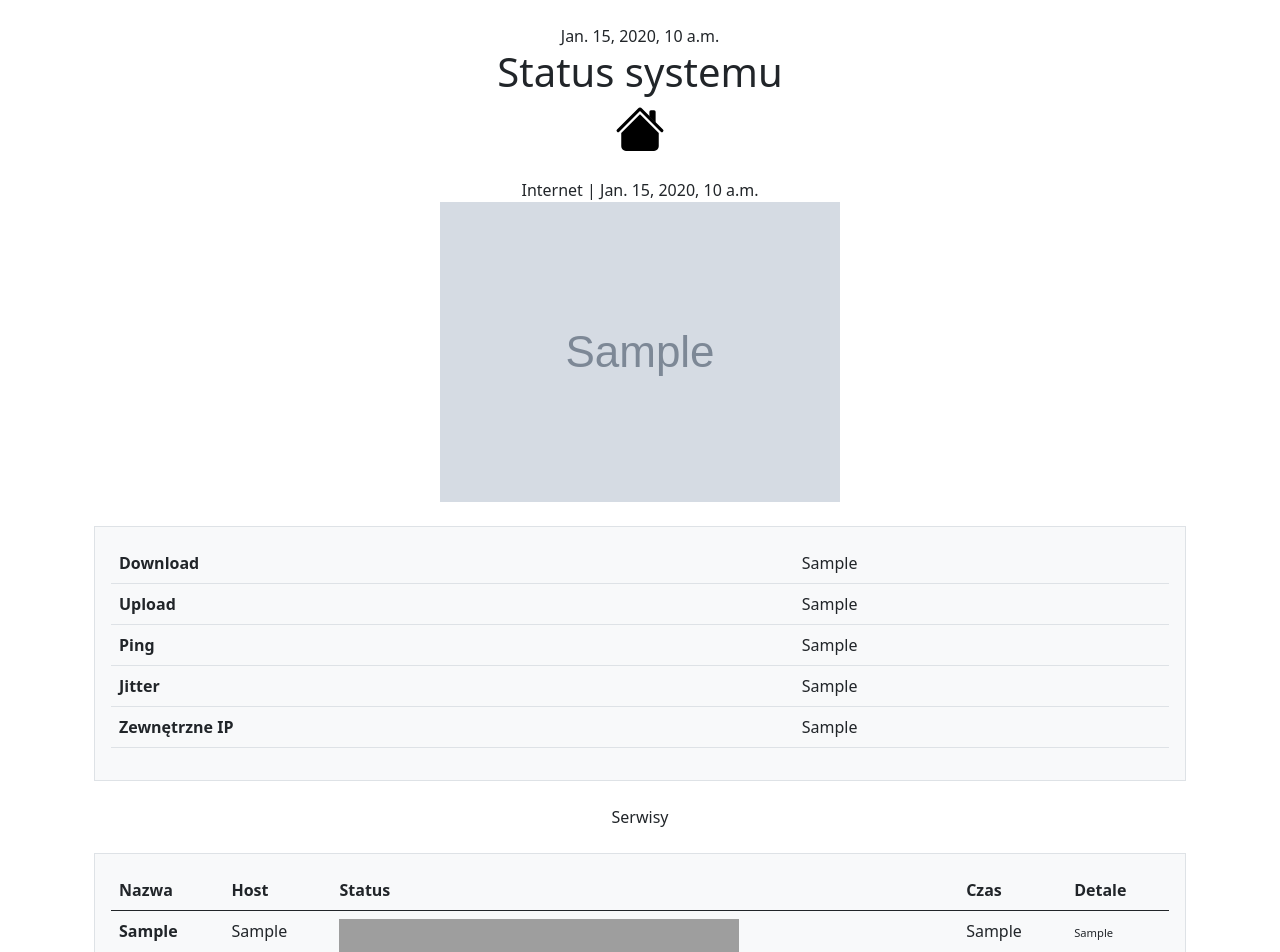
After one commit to konradgrodek/BHS_WebInfo, a Django app: template BHS_Info/info/templates/system_status.html in a window 1280 px wide. The commit adds this page. Shown: the top 952 px of the page. Run offline with Django 3.2, Linux system fonts and the light colour scheme; the template is opened without the code that fills it: most values are stand-ins (such as "Sample title", 1, 10 or a date in 2020); grey boxes marked "Sample" are stand-in pictures; grey boxes are pictures that could not be loaded.

Commit message:
+ New page: System Status (/sys_status)

```diff
--- a/BHS_Info/info/templates/index.html
+++ b/BHS_Info/info/templates/index.html
@@ -211,7 +211,7 @@
 
     <div align="center">
       <span class="border p-2" style="font-size:0.8em; --bs-border-opacity: .5;">
-        Status systemu | {{system_status_tm}} <img src="{% static 'info/' %}{{internet_icon}}"> internet | {{internet_tm}} | {{internet_download}} |
+        <a href="/sys_status">Status systemu</a> | {{system_status_tm}} <img src="{% static 'info/' %}{{internet_icon}}"> internet | {{internet_tm}} | {{internet_download}} |
          {{internet_upload}} | {{internet_ping}}, <img src="{% static 'info/' %}{{database_icon}}"> db,
         <img src="{% static 'info/' %}{{activities_icon}}"> services {{activities_up}}/{{activities_warn}}/{{activities_down}}
       </span>
--- /dev/null
+++ b/BHS_Info/info/templates/system_status.html
@@ -0,0 +1,117 @@
+<!doctype html>
+<html lang="pl">
+  <head>
+    {% load static %}
+    <link rel="icon" href="{% static 'info/house-fill.svg' %}" sizes="any">
+    <!-- Required meta tags -->
+    <meta charset="utf-8">
+    <meta name="viewport" content="width=device-width, initial-scale=1">
+
+    <!-- Bootstrap CSS -->
+    <link href="https://cdn.jsdelivr.net/npm/bootstrap@5.0.0-beta1/dist/css/bootstrap.min.css" rel="stylesheet" integrity="sha384-giJF6kkoqNQ00vy+HMDP7azOuL0xtbfIcaT9wjKHr8RbDVddVHyTfAAsrekwKmP1" crossorigin="anonymous">
+
+    <title>Co w serwerach piszczy</title>
+  </head>
+  <body>
+    <!-- Bootstrap Bundle with Popper -->
+    <script src="https://cdn.jsdelivr.net/npm/bootstrap@5.0.0-beta1/dist/js/bootstrap.bundle.min.js" integrity="sha384-ygbV9kiqUc6oa4msXn9868pTtWMgiQaeYH7/t7LECLbyPA2x65Kgf80OJFdroafW" crossorigin="anonymous"></script>
+
+    <br>
+
+    <div class="container" align="center">
+      {{the_date}}
+    </div>
+
+    <h1 align="center">Status systemu</h1>
+
+    <div class="container" align="center">
+      <a href="/"><img width="50px" src="{% static 'info/house-fill.svg' %}"></a>
+    </div>
+    <br>
+    <div class="container px-4" align="center">
+      <div class="row gx-5">
+        <div class="col-sm">
+          Internet | {{inet_date}}<br>
+          <img src="{% static 'info/' %}{{inet_icon}}">
+        </div>
+      </div>
+      <br>
+      <div class="row gx-5">
+        <div class="col-sm">
+          <div class="p-3 border bg-light">
+            <table class="table">
+              <tbody>
+                <tr><th scope="col">Download</th><td>{{inet_down}}</td></tr>
+                <tr><th scope="col">Upload</th><td>{{inet_up}}</td></tr>
+                <tr><th scope="col">Ping</th><td>{{inet_ping}}</td></tr>
+                <tr><th scope="col">Jitter</th><td>{{inet_jitter}}</td></tr>
+                <tr><th scope="col">Zewnętrzne IP</th><td>{{inet_ip}}</td></tr>
+              </tbody>
+            </table>
+          </div>
+        </div>
+      </div>
+    </div>
+    <br>
+    <div class="container px-4" align="center">
+      <div class="row gx-5">
+        <div class="col-sm">
+          Serwisy
+        </div>
+      </div>
+      <br>
+      <div class="row gx-5">
+        <div class="col-sm">
+          <div class="p-3 border bg-light">
+            <table class="table">
+              <tbody>
+                <thead>
+                  <th scope="col">Nazwa</th>
+                  <th scope="col">Host</th>
+                  <th scope="col">Status</th>
+                  <th scope="col">Czas</th>
+                  <th scope="col">Detale</th>
+                </thead>
+                {% for c in components %}
+                  <tr><th scope="col">{{c.0}}</th>
+                    <td>{{c.1}}</td>
+                    <td><img src="{% static 'info/' %}{{c.2}}"></td>
+                    <td>{{c.3}}</td>
+                    <td><span style="font-size:0.7em">{{c.4}}</span></td>
+                  </tr>
+                {% endfor %}
+              </tbody>
+            </table>
+          </div>
+        </div>
+      </div>
+    </div>
+  <br>
+  <div class="container px-4" align="center">
+    <div class="row gx-5">
+      <div class="col-sm">
+        Mikrokomputery
+      </div>
+    </div>
+    <br>
+    {% for s in servers %}
+      <div class="row gx-5">
+        <div class="col-sm">
+          <div class="p-3 border bg-light">
+            <b>{{s.0}}</b> <img src="{% static 'info/' %}{{s.3}}"><br>
+            <p class="text-muted"><span style="font-size:0.7em">{{s.1}}</span></p>
+            <table class="table">
+              <tbody>
+                <tr><th scope="col">Uruchomiony od</th><td>{{s.2}}</td></tr>
+                <tr><th scope="col">CPU</th><td>Tu będzie obrazek</td></tr>
+                <tr><th scope="col">RAM</th><td>Tu też</td></tr>
+              </tbody>
+            </table>
+          </div>
+        </div>
+      </div>
+      <br>
+    {% endfor %}
+  </div>
+  </body>
+</html>
--- a/BHS_Info/info/urls.py
+++ b/BHS_Info/info/urls.py
@@ -8,4 +8,5 @@ urlpatterns = [
     path('temp/int', views.internal_temperature, name='temp_int'),
     path('temp/any', views.any_temperature, name='any_temp'),
     path('cesspit', views.cesspit, name='cesspit'),
+    path('sys_status', views.system_status, name='sys_status'),
 ]
```
Also changed, not shown: BHS_Info/info/restinfo.py (+10 -0 lines), BHS_Info/info/views.py (+87 -2 lines).
